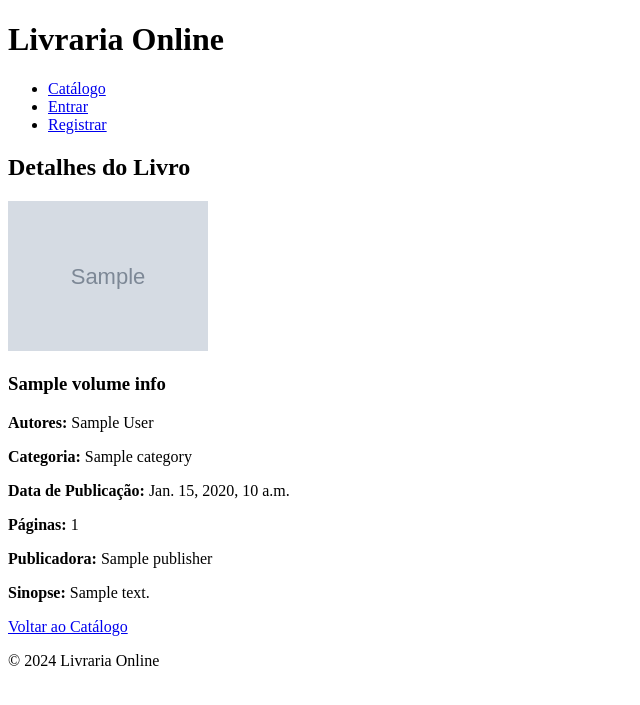
After one commit to GabrielViniciusLCM/Projeto-Livraria, a Django app: page /catalogo/livro/1/ in a window 1280 px wide. The commit adds this page. Shown: the top 705 px of the page, without its empty margins (0-640 px from the left). Run offline with Django 5.2, Linux system fonts and the light colour scheme; tables that the repository leaves empty hold one stand-in row (values such as "Sample post"); grey boxes marked "Sample" are stand-in pictures; a database or web service that is not in the repository returns one stand-in record (values such as "Sample title"); data that the repository does not hold is empty.

Commit message:
feat: capa e detalhes dos livros adicionados

```diff
--- /dev/null
+++ b/livraria/catalogo/templates/catalogo/detalhes_livro.html
@@ -0,0 +1,16 @@
+{% extends 'catalogo/base.html' %}
+
+{% block content %}
+<h2>Detalhes do Livro</h2>
+<div>
+    <img src="{{ detalhes.capa }}" alt="Capa do livro {{ detalhes.titulo }}" style="width:200px;">
+    <h3>{{ detalhes.titulo }}</h3>
+    <p><strong>Autores:</strong> {{ detalhes.autores|join:", " }}</p>
+    <p><strong>Categoria:</strong> {{ detalhes.categorias|join:", " }}</p>
+    <p><strong>Data de Publicação:</strong> {{ detalhes.data_publicacao }}</p>
+    <p><strong>Páginas:</strong> {{ detalhes.paginas }}</p>
+    <p><strong>Publicadora:</strong> {{ detalhes.publicadora }}</p>
+    <p><strong>Sinopse:</strong> {{ detalhes.descricao }}</p>
+    <a href="{% url 'buscar_livros' %}">Voltar ao Catálogo</a>
+</div>
+{% endblock %}
--- a/livraria/catalogo/urls.py
+++ b/livraria/catalogo/urls.py
@@ -12,4 +12,5 @@ urlpatterns = [
     path('finalizar-compra/', views.finalizar_compra, name='finalizar_compra'),
     path('historico-compras/', views.historico_compras, name='historico_compras'),
     path('historico-compras/pdf/', views.exportar_historico_pdf, name='exportar_historico_pdf'),
+    path('livro/<str:livro_id>/', views.detalhes_livro, name='detalhes_livro'),  # Nova URL para detalhes do livro
 ]
--- a/livraria/catalogo/views.py
+++ b/livraria/catalogo/views.py
@@ -12,15 +12,45 @@ from django.http import HttpResponse
 from django.template.loader import render_to_string
 from xhtml2pdf import pisa
 
-
+# livro
 def buscar_livros(request):
     query = request.GET.get('query', '')
     url = f'https://www.googleapis.com/books/v1/volumes?q={query}'
     response = requests.get(url)
     dados = response.json()
-    livros = dados.get('items', [])
+    livros = []
+
+    for item in dados.get('items', []):
+        livro_info = item['volumeInfo']
+        livro = {
+            'id': item['id'],
+            'title': livro_info.get('title', 'Título não disponível'),
+            'authors': livro_info.get('authors', []),
+            'categories': livro_info.get('categories', []),
+            'publishedDate': livro_info.get('publishedDate', 'Data não disponível'),
+            'thumbnail': livro_info.get('imageLinks', {}).get('thumbnail', ''),  # Adiciona a capa
+        }
+        livros.append(livro)
 
     return render(request, 'catalogo/lista_livros.html', {'livros': livros})
+
+def detalhes_livro(request, livro_id):
+    url = f'https://www.googleapis.com/books/v1/volumes/{livro_id}'
+    response = requests.get(url)
+    livro = response.json().get('volumeInfo', {})
+
+    detalhes = {
+        'titulo': livro.get('title', 'Título não disponível'),
+        'autores': livro.get('authors', []),
+        'categorias': livro.get('categories', []),
+        'data_publicacao': livro.get('publishedDate', 'Data não disponível'),
+        'descricao': livro.get('description', 'Descrição não disponível'),
+        'paginas': livro.get('pageCount', 'N/A'),
+        'publicadora': livro.get('publisher', 'Publicadora não disponível'),
+        'capa': livro.get('imageLinks', {}).get('thumbnail', ''),
+    }
+
+    return render(request, 'catalogo/detalhes_livro.html', {'detalhes': detalhes})
 
 
 
```
Also changed, not shown: livraria/catalogo/templates/catalogo/lista_livros.html (+8 -6 lines).
